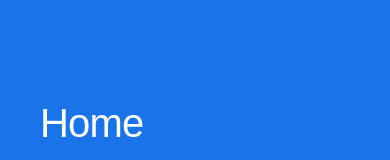
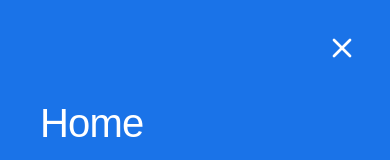
Before and after one commit to yashendrajain/pharmocare, a React (Vite) app: page / in a window 390 px wide. Both pictures are taken after a click on the button "Toggle menu". Shown: the top 160 px of the page. Built offline with nearby package versions, Linux system fonts and the light colour scheme.

Commit message:
Add explicit close button to mobile menu

```diff
--- a/src/components/Header.jsx
+++ b/src/components/Header.jsx
@@ -115,6 +115,16 @@ export default function Header() {
 
       {/* Full Screen Mobile Nav Menu */}
       <div className={`mobile-menu-overlay ${menuOpen ? 'open' : ''}`}>
+        <button
+          className="mobile-menu-close"
+          onClick={() => setMenuOpen(false)}
+          aria-label="Close menu"
+        >
+          <svg width="32" height="32" viewBox="0 0 24 24" fill="none" stroke="#ffffff" strokeWidth="2" strokeLinecap="round" strokeLinejoin="round">
+            <line x1="18" y1="6" x2="6" y2="18"></line>
+            <line x1="6" y1="6" x2="18" y2="18"></line>
+          </svg>
+        </button>
         <div className="mobile-menu-content">
           {navLinks.map((link, idx) => (
             <a
--- a/src/index.css
+++ b/src/index.css
@@ -290,6 +290,24 @@ img {
   padding: 40px;
   transform: translateX(100%);
   transition: transform 0.4s cubic-bezier(0.77, 0, 0.175, 1);
+}
+.mobile-menu-close {
+  position: absolute;
+  top: 24px;
+  right: 24px;
+  background: transparent;
+  border: none;
+  cursor: pointer;
+  padding: 8px;
+  color: #ffffff;
+  z-index: 10000;
+  opacity: 0;
+  transform: scale(0.8);
+  transition: opacity 0.4s ease 0.3s, transform 0.4s ease 0.3s;
+}
+.mobile-menu-overlay.open .mobile-menu-close {
+  opacity: 1;
+  transform: scale(1);
 }
 .mobile-menu-overlay.open {
   transform: translateX(0);
```
